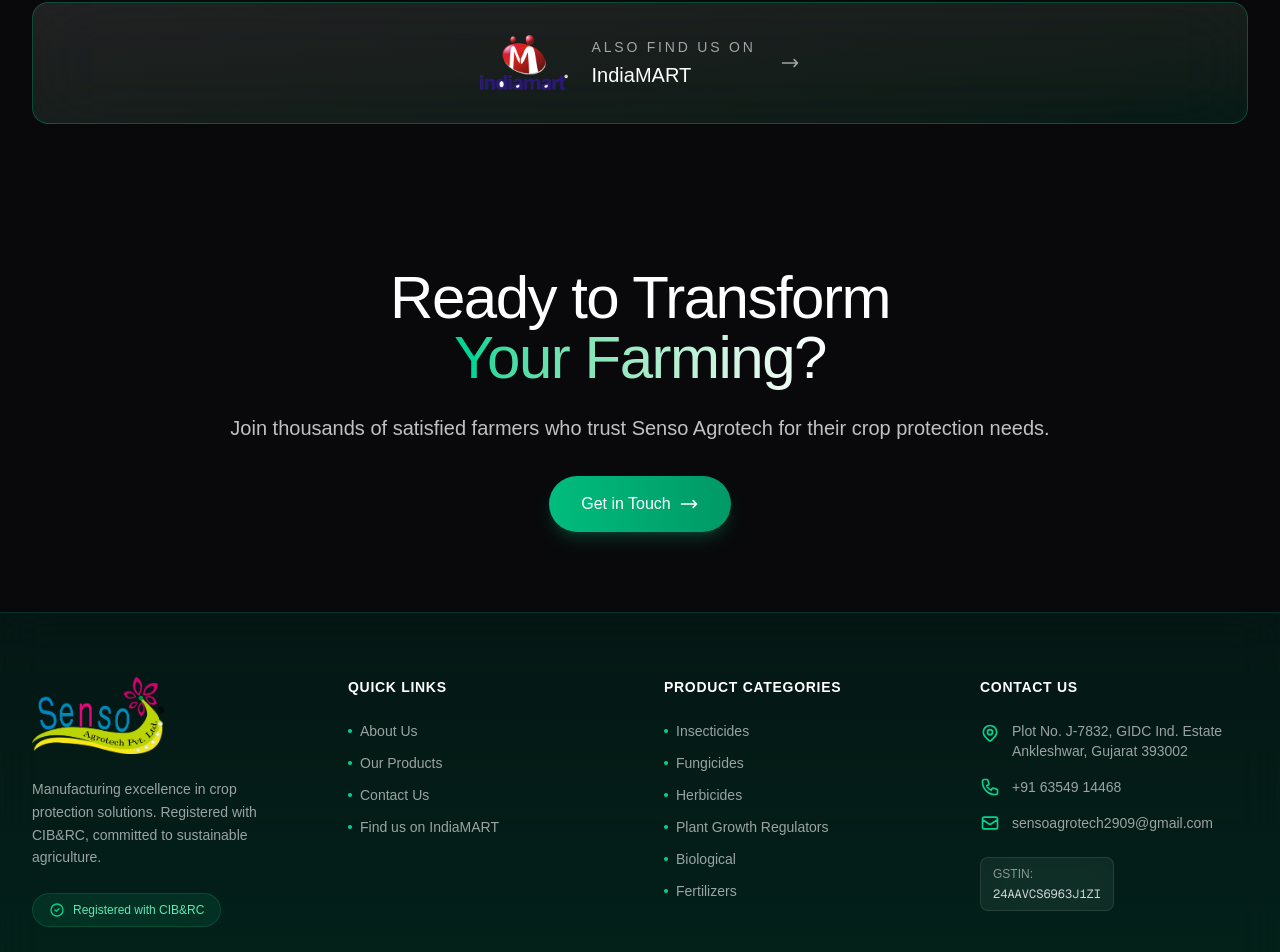
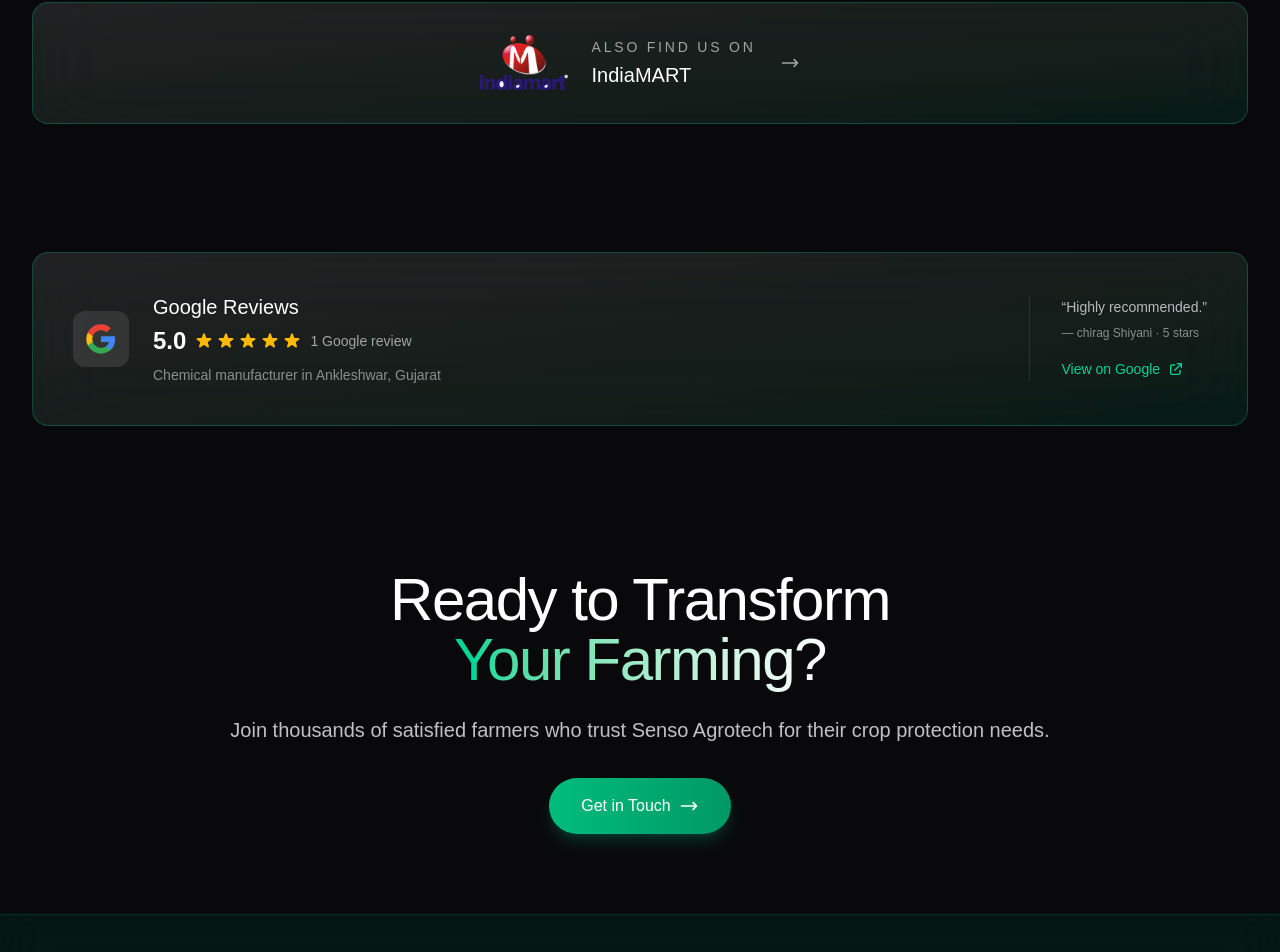
Before and after one commit to parthkumar123/exp_web_01, a Next.js app: page /about in a window 1280 px wide. Shown: the part 2050-3002 px from the top of the page. Built offline with nearby package versions, Linux system fonts and the light colour scheme.

Commit message:
Add Google Reviews section to About page, featuring a review summary, rating display, and a link to view more reviews on Google.

```diff
--- a/app/about/page.tsx
+++ b/app/about/page.tsx
@@ -213,6 +213,64 @@ export default function AboutPage() {
         </div>
       </section>
 
+      {/* Google Reviews */}
+      <section className="py-16 relative">
+        <div className="max-w-7xl mx-auto px-8">
+          <div className="backdrop-blur-2xl bg-gradient-to-br from-white/10 to-emerald-500/10 border border-emerald-500/30 rounded-2xl p-8 md:p-10">
+            <div className="flex flex-col md:flex-row md:items-center md:justify-between gap-8">
+              <div className="flex items-center gap-6">
+                <div className="flex-shrink-0 w-14 h-14 rounded-xl bg-white/10 flex items-center justify-center">
+                  <svg className="w-8 h-8" viewBox="0 0 24 24" aria-hidden="true">
+                    <path fill="#4285F4" d="M22.56 12.25c0-.78-.07-1.53-.2-2.25H12v4.26h5.92c-.26 1.37-1.04 2.53-2.21 3.31v2.77h3.57c2.08-1.92 3.28-4.74 3.28-8.09z" />
+                    <path fill="#34A853" d="M12 23c2.97 0 5.46-.98 7.28-2.66l-3.57-2.77c-.98.66-2.23 1.06-3.71 1.06-2.86 0-5.29-1.93-6.16-4.53H2.18v2.84C3.99 20.53 7.7 23 12 23z" />
+                    <path fill="#FBBC05" d="M5.84 14.09c-.22-.66-.35-1.36-.35-2.09s.13-1.43.35-2.09V7.07H2.18C1.43 8.55 1 10.22 1 12s.43 3.45 1.18 4.93l2.85-2.22.81-.62z" />
+                    <path fill="#EA4335" d="M12 5.38c1.62 0 3.06.56 4.21 1.64l3.15-3.15C17.45 2.09 14.97 1 12 1 7.7 1 3.99 3.47 2.18 7.07l3.66 2.84c.87-2.6 3.3-4.53 6.16-4.53z" />
+                  </svg>
+                </div>
+                <div>
+                  <h3 className="text-xl font-light text-white mb-1">
+                    Google Reviews
+                  </h3>
+                  <div className="flex items-center gap-2">
+                    <span className="text-2xl font-semibold text-white">5.0</span>
+                    <div className="flex gap-0.5" aria-hidden="true">
+                      {[1, 2, 3, 4, 5].map((i) => (
+                        <svg key={i} className="w-5 h-5 text-amber-400" fill="currentColor" viewBox="0 0 20 20">
+                          <path d="M9.049 2.927c.3-.921 1.603-.921 1.902 0l1.07 3.292a1 1 0 00.95.69h3.462c.969 0 1.371 1.24.588 1.81l-2.8 2.034a1 1 0 00-.364 1.118l1.07 3.292c.3.921-.755 1.688-1.54 1.118l-2.8-2.034a1 1 0 00-1.175 0l-2.8 2.034c-.784.57-1.838-.197-1.539-1.118l1.07-3.292a1 1 0 00-.364-1.118L2.98 8.72c-.783-.57-.38-1.81.588-1.81h3.461a1 1 0 00.951-.69l1.07-3.292z" />
+                        </svg>
+                      ))}
+                    </div>
+                    <span className="text-white/60 text-sm">1 Google review</span>
+                  </div>
+                  <p className="text-white/50 text-sm mt-2">
+                    Chemical manufacturer in Ankleshwar, Gujarat
+                  </p>
+                </div>
+              </div>
+              <div className="border-t border-white/10 pt-6 md:border-t-0 md:border-l md:border-white/10 md:pt-0 md:pl-8">
+                <p className="text-white/70 text-sm font-light mb-2">
+                  &ldquo;Highly recommended.&rdquo;
+                </p>
+                <p className="text-white/50 text-xs mb-4">
+                  — chirag Shiyani · 5 stars
+                </p>
+                <a
+                  href="https://www.google.com/search?q=Senso+agrotech+pvt.ltd+Ankleshwar+reviews"
+                  target="_blank"
+                  rel="noopener noreferrer"
+                  className="inline-flex items-center gap-2 text-emerald-400 hover:text-emerald-300 text-sm font-medium transition-colors"
+                >
+                  View on Google
+                  <svg className="w-4 h-4" fill="none" strokeLinecap="round" strokeLinejoin="round" strokeWidth="2" viewBox="0 0 24 24" stroke="currentColor">
+                    <path d="M10 6H6a2 2 0 00-2 2v10a2 2 0 002 2h10a2 2 0 002-2v-4M14 4h6m0 0v6m0-6L10 14" />
+                  </svg>
+                </a>
+              </div>
+            </div>
+          </div>
+        </div>
+      </section>
+
       {/* CTA Section */}
       <section className="py-20 relative">
         <div className="absolute inset-0 bg-gradient-radial from-emerald-500/20 via-transparent to-transparent" />
```
